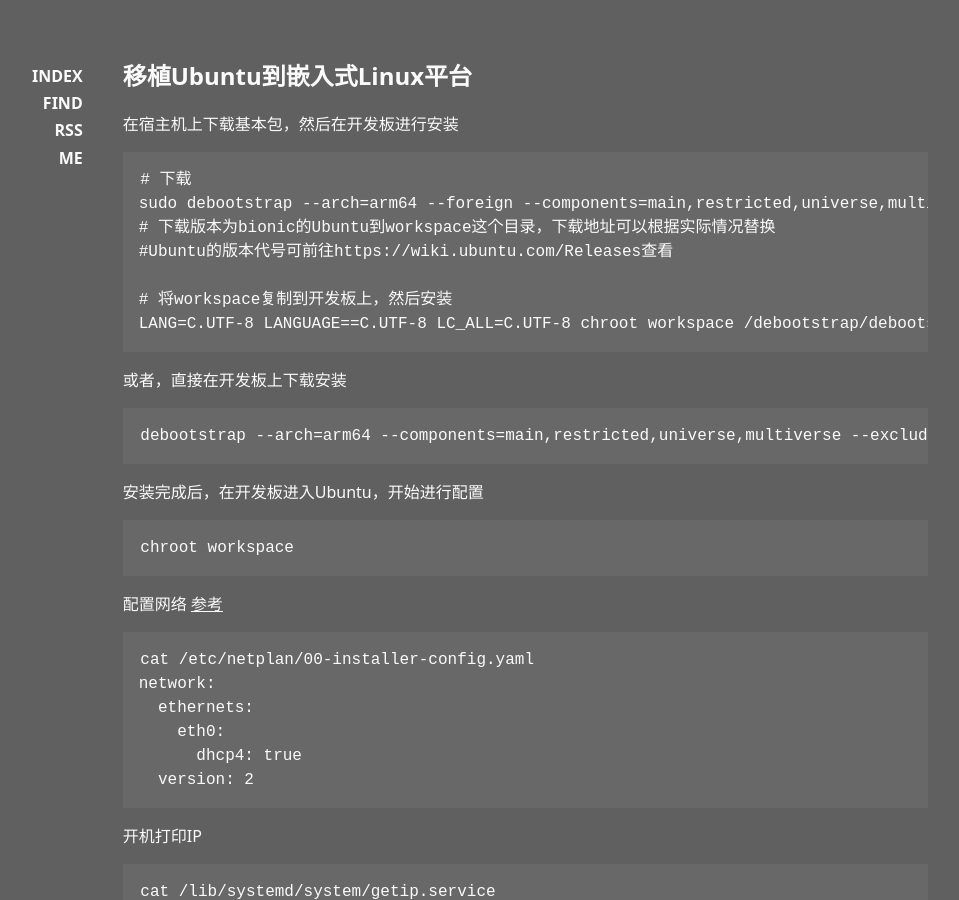
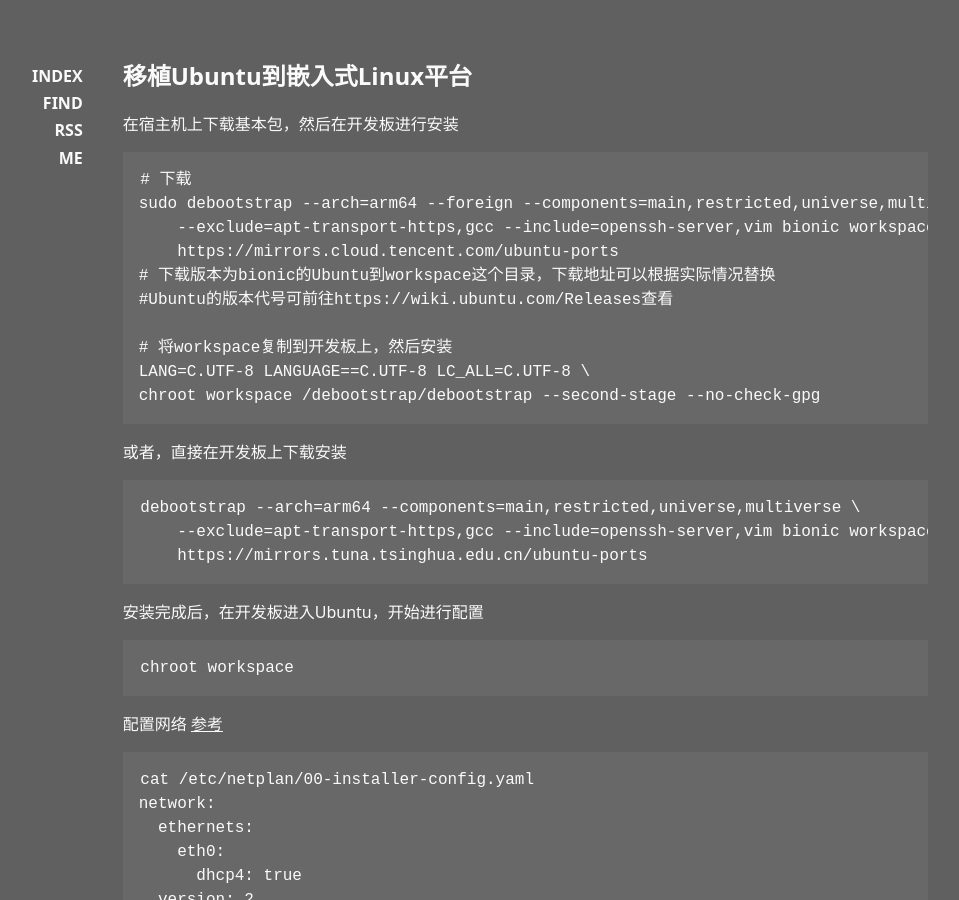
Before and after one commit to fixed-link/fixed-link.com, a Jekyll site: the page built from _posts/2022-03-19-port-ubuntu.md, in a window 1280 px wide and 900 px high. Shown: the whole window, without its empty margins (160-1119 px from the left). Built offline with Jekyll 4.4.1, drawn with Linux system fonts in a browser that asks for light colours.

Commit message:
Update 2022-03-19-port-ubuntu.md

````diff
--- a/_posts/2022-03-19-port-ubuntu.md
+++ b/_posts/2022-03-19-port-ubuntu.md
@@ -10,17 +10,22 @@ tags: [doc]
 在宿主机上下载基本包，然后在开发板进行安装
 ```bash
 # 下载
-sudo debootstrap --arch=arm64 --foreign --components=main,restricted,universe,multiverse --exclude=apt-transport-https,gcc --include=openssh-server,vim bionic workspace https://mirrors.cloud.tencent.com/ubuntu-ports
+sudo debootstrap --arch=arm64 --foreign --components=main,restricted,universe,multiverse \
+    --exclude=apt-transport-https,gcc --include=openssh-server,vim bionic workspace \
+    https://mirrors.cloud.tencent.com/ubuntu-ports
 # 下载版本为bionic的Ubuntu到workspace这个目录，下载地址可以根据实际情况替换
 #Ubuntu的版本代号可前往https://wiki.ubuntu.com/Releases查看
 
 # 将workspace复制到开发板上，然后安装
-LANG=C.UTF-8 LANGUAGE==C.UTF-8 LC_ALL=C.UTF-8 chroot workspace /debootstrap/debootstrap --second-stage --no-check-gpg
+LANG=C.UTF-8 LANGUAGE==C.UTF-8 LC_ALL=C.UTF-8 \
+chroot workspace /debootstrap/debootstrap --second-stage --no-check-gpg
 ```
 
 或者，直接在开发板上下载安装
 ```bash
-debootstrap --arch=arm64 --components=main,restricted,universe,multiverse --exclude=apt-transport-https,gcc --include=openssh-server,vim bionic workspace https://mirrors.tuna.tsinghua.edu.cn/ubuntu-ports
+debootstrap --arch=arm64 --components=main,restricted,universe,multiverse \
+    --exclude=apt-transport-https,gcc --include=openssh-server,vim bionic workspace \
+    https://mirrors.tuna.tsinghua.edu.cn/ubuntu-ports
 ```
 
 安装完成后，在开发板进入Ubuntu，开始进行配置
````
